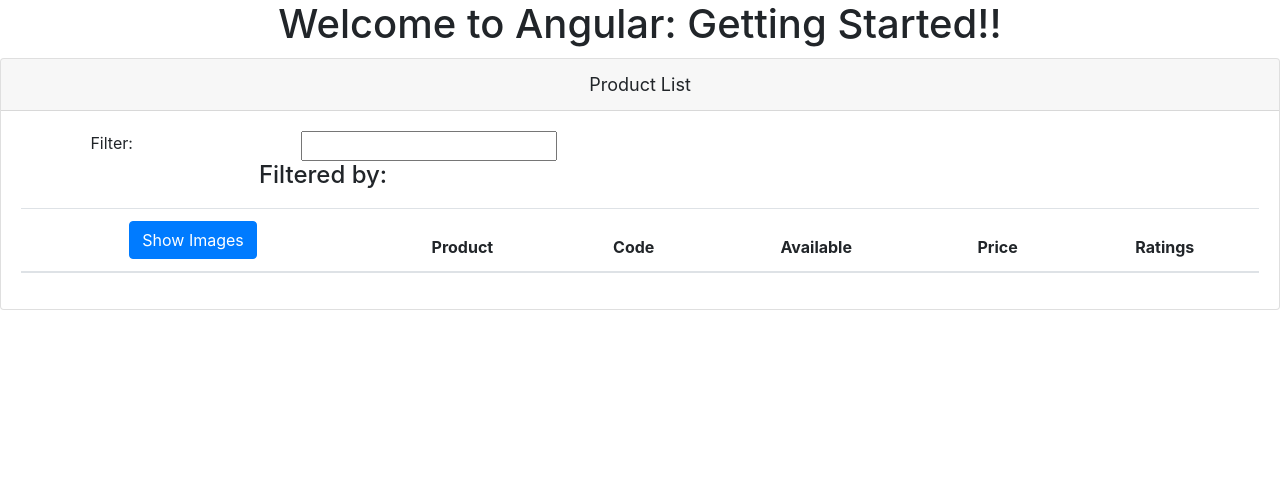
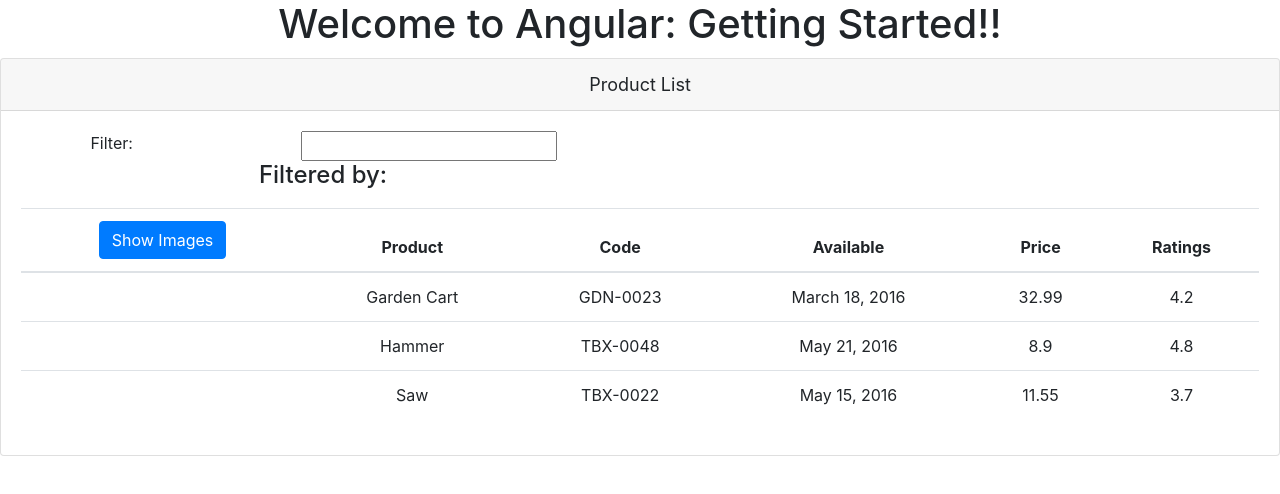
Before and after one commit to singhramnik/angular-sample, an Angular app in the folder ProductManager/: page / in a window 1280 px wide. Shown: the top 494 px of the page. Built offline with nearby package versions, Linux system fonts and the light colour scheme.

Commit message:
Added mock data for product list and did data bindings - interpolation binding using {{}}

```diff
--- a/ProductManager/src/app/products/product-list.component.html
+++ b/ProductManager/src/app/products/product-list.component.html
@@ -1,6 +1,6 @@
 <div class='card'>
     <div class='card-header'>
-        Product List
+        {{pageTitle}}
     </div>
     <div class='card-body'>
         <div class='row'>
@@ -15,7 +15,7 @@
             </div>
         </div>
         <div class="table-responsive">
-            <table class='table'>
+            <table class='table' *ngIf='products && products.length'>
                 <thead>
                     <tr>
                         <th>
@@ -31,7 +31,14 @@
                     </tr>
                 </thead>
                 <tbody>
-
+                    <tr *ngFor='let product of products'>
+                        <td></td>
+                        <td>{{product.productName}}</td>
+                        <td>{{product.productCode}}</td>
+                        <td>{{product.releaseDate}}</td>
+                        <td>{{product.price}}</td>
+                        <td>{{product.starRating}}</td>
+                    </tr>
                 </tbody>
             </table>
         </div>
--- a/ProductManager/src/app/products/product-list.component.ts
+++ b/ProductManager/src/app/products/product-list.component.ts
@@ -6,4 +6,36 @@
 })
 export class ProductListComponent{
   pageTitle: string = "Product List";
+  products: any[] = [
+    {
+      "productId": 2,
+      "productName": "Garden Cart",
+      "productCode": "GDN-0023",
+      "releaseDate": "March 18, 2016",
+      "description": "15 gallon capacity rolling garden cart",
+      "price": 32.99,
+      "starRating": 4.2,
+      "imageUrl": "https://openclipart.org/image/300px/svg_to_png/58471/garden_cart.png"
+    },
+    {
+      "productId": 5,
+      "productName": "Hammer",
+      "productCode": "TBX-0048",
+      "releaseDate": "May 21, 2016",
+      "description": "Curved claw steel hammer",
+      "price": 8.9,
+      "starRating": 4.8,
+      "imageUrl": "https://openclipart.org/image/300px/svg_to_png/73/rejon_Hammer.png"
+    },
+    {
+      "productId": 8,
+      "productName": "Saw",
+      "productCode": "TBX-0022",
+      "releaseDate": "May 15, 2016",
+      "description": "15-inch steel blade hand saw",
+      "price": 11.55,
+      "starRating": 3.7,
+      "imageUrl": "https://openclipart.org/image/300px/svg_to_png/27070/egore911_saw.png"
+    },
+  ];
 }
```
